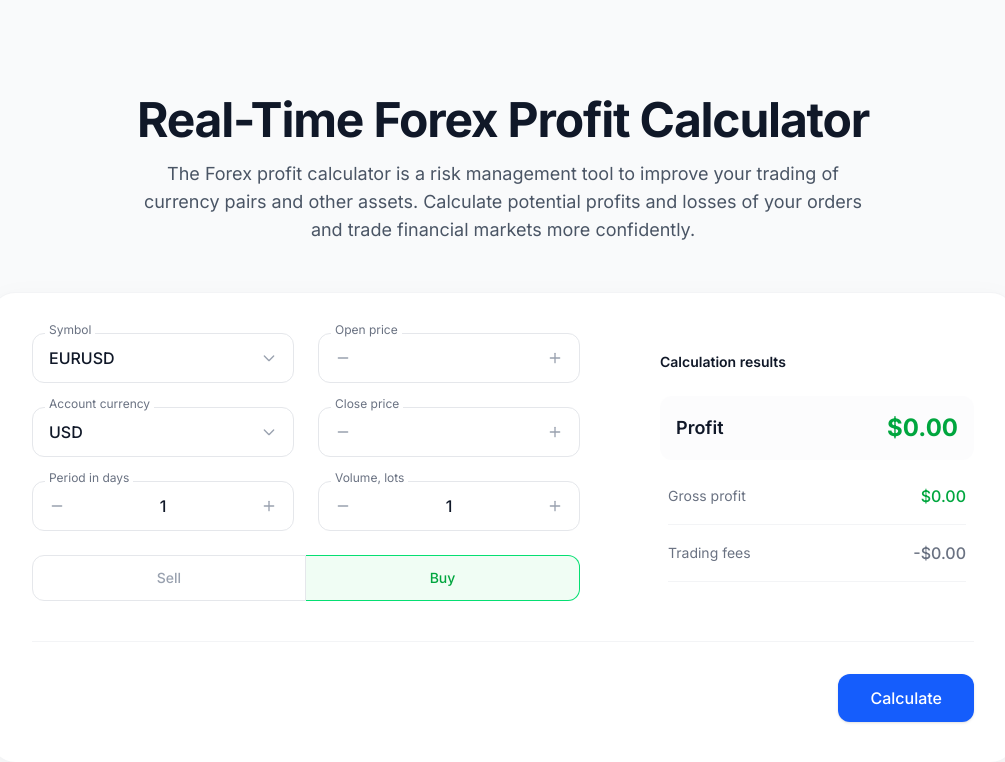
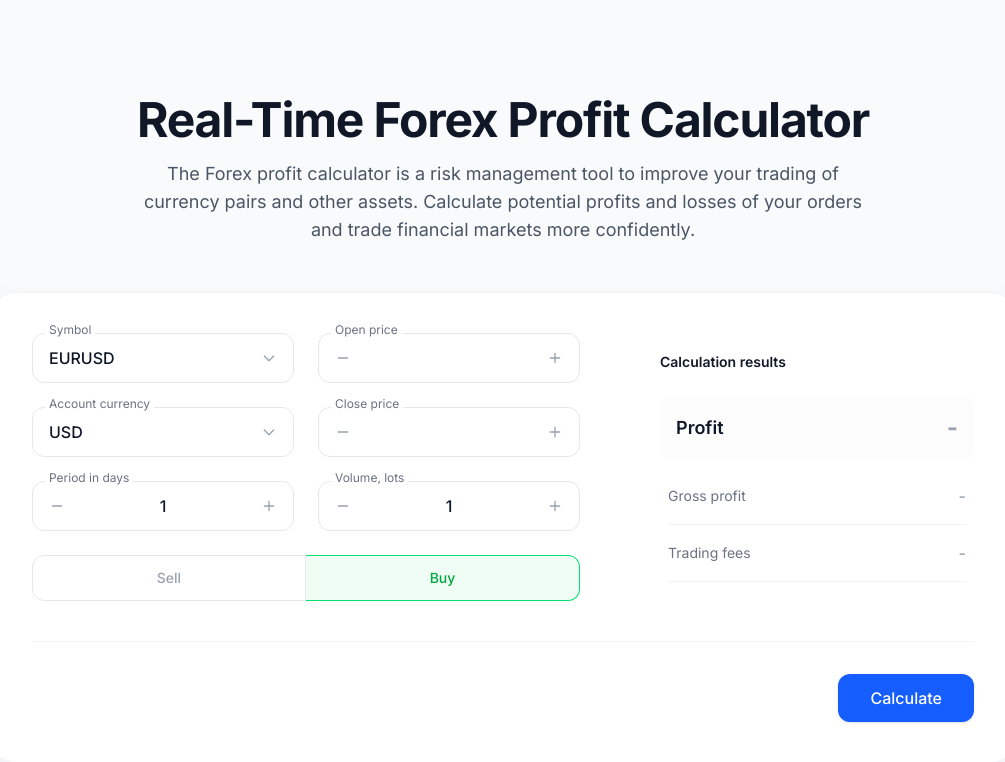
Before and after one commit to JayMunjani421/Forex, a React (Vite) app: page / in a window 1280 px wide. Shown: the top 762 px of the page, without its empty margins (137-1142 px from the left). Built offline with nearby package versions, Linux system fonts and the light colour scheme; no server answers.

Commit message:
Update Calculator.jsx

```diff
--- a/src/components/Calculator.jsx
+++ b/src/components/Calculator.jsx
@@ -11,6 +11,7 @@ const Calculator = () => {
   const [direction, setDirection] = useState('Buy');
   const [livePrice, setLivePrice] = useState(null);
   const [hasInitializedLivePrice, setHasInitializedLivePrice] = useState(false);
+  const [hasCalculated, setHasCalculated] = useState(false);
 
   useEffect(() => {
     setHasInitializedLivePrice(false);
@@ -65,6 +66,7 @@ const Calculator = () => {
       grossProfit: parseFloat(profit.toFixed(2)),
       fees: 0.0,
     });
+    setHasCalculated(true);
   };
 
   const increment = (setter, value, step) => {
@@ -114,7 +116,10 @@ const Calculator = () => {
                 Open price
                 {livePrice && (
                   <button
-                    onClick={() => setOpenPrice(livePrice)}
+                    onClick={() => {
+                      setOpenPrice(livePrice);
+                      setClosePrice(parseFloat((livePrice - 0.0001).toFixed(5)));
+                    }}
                     className="text-[10px] text-blue-500 hover:text-blue-600 transition-colors flex items-center gap-1 bg-blue-50 px-1.5 py-0.5 rounded cursor-pointer"
                     title="Update to live price"
                   >
@@ -158,7 +163,10 @@ const Calculator = () => {
                 Close price
                 {livePrice && (
                   <button
-                    onClick={() => setClosePrice(parseFloat((livePrice - 0.0001).toFixed(5)))}
+                    onClick={() => {
+                      setOpenPrice(livePrice);
+                      setClosePrice(parseFloat((livePrice - 0.0001).toFixed(5)));
+                    }}
                     className="text-[10px] text-blue-500 hover:text-blue-600 transition-colors flex items-center gap-1 bg-blue-50 px-1.5 py-0.5 rounded cursor-pointer"
                     title="Update to live price"
                   >
@@ -245,21 +253,23 @@ const Calculator = () => {
           <div className="space-y-6">
             <div className="flex justify-between items-center bg-gray-50/50 p-4 rounded-xl">
               <span className="text-gray-900 font-semibold text-lg">Profit</span>
-              <span className={`text-2xl font-bold ${result.profit < 0 ? 'text-red-500' : 'text-green-600'}`}>
-                {result.profit < 0 ? '-' : ''}${Math.abs(result.profit).toLocaleString('en-US', { minimumFractionDigits: 2, maximumFractionDigits: 2 })}
+              <span className={`text-2xl font-bold ${!hasCalculated ? 'text-gray-400' : result.profit < 0 ? 'text-red-500' : 'text-green-600'}`}>
+                {!hasCalculated ? '-' : `${result.profit < 0 ? '-' : ''}$${Math.abs(result.profit).toLocaleString('en-US', { minimumFractionDigits: 2, maximumFractionDigits: 2 })}`}
               </span>
             </div>
 
             <div className="space-y-4 px-2">
               <div className="flex justify-between items-center border-b border-gray-100 pb-4">
                 <span className="text-gray-500 text-sm">Gross profit</span>
-                <span className={`font-medium ${result.grossProfit < 0 ? 'text-red-500' : 'text-green-600'}`}>
-                  {result.grossProfit < 0 ? '-' : ''}${Math.abs(result.grossProfit).toLocaleString('en-US', { minimumFractionDigits: 2, maximumFractionDigits: 2 })}
+                <span className={`font-medium ${!hasCalculated ? 'text-gray-400' : result.grossProfit < 0 ? 'text-red-500' : 'text-green-600'}`}>
+                  {!hasCalculated ? '-' : `${result.grossProfit < 0 ? '-' : ''}$${Math.abs(result.grossProfit).toLocaleString('en-US', { minimumFractionDigits: 2, maximumFractionDigits: 2 })}`}
                 </span>
               </div>
               <div className="flex justify-between items-center border-b border-gray-100 pb-4">
                 <span className="text-gray-500 text-sm">Trading fees</span>
-                <span className="text-gray-500 font-medium">-${result.fees.toFixed(2)}</span>
+                <span className={`font-medium ${!hasCalculated ? 'text-gray-400' : 'text-gray-500'}`}>
+                  {!hasCalculated ? '-' : `-$${result.fees.toFixed(2)}`}
+                </span>
               </div>
             </div>
           </div>
```
